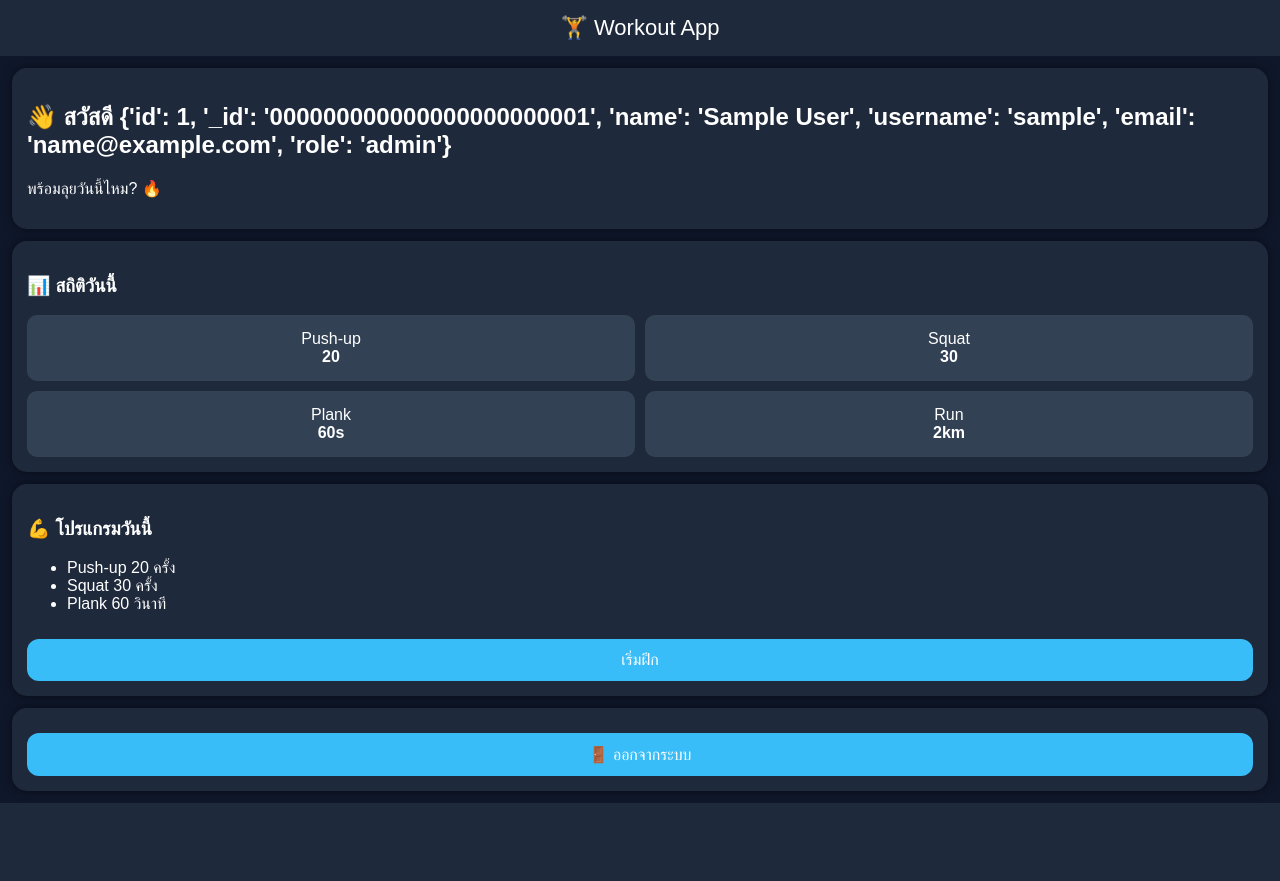
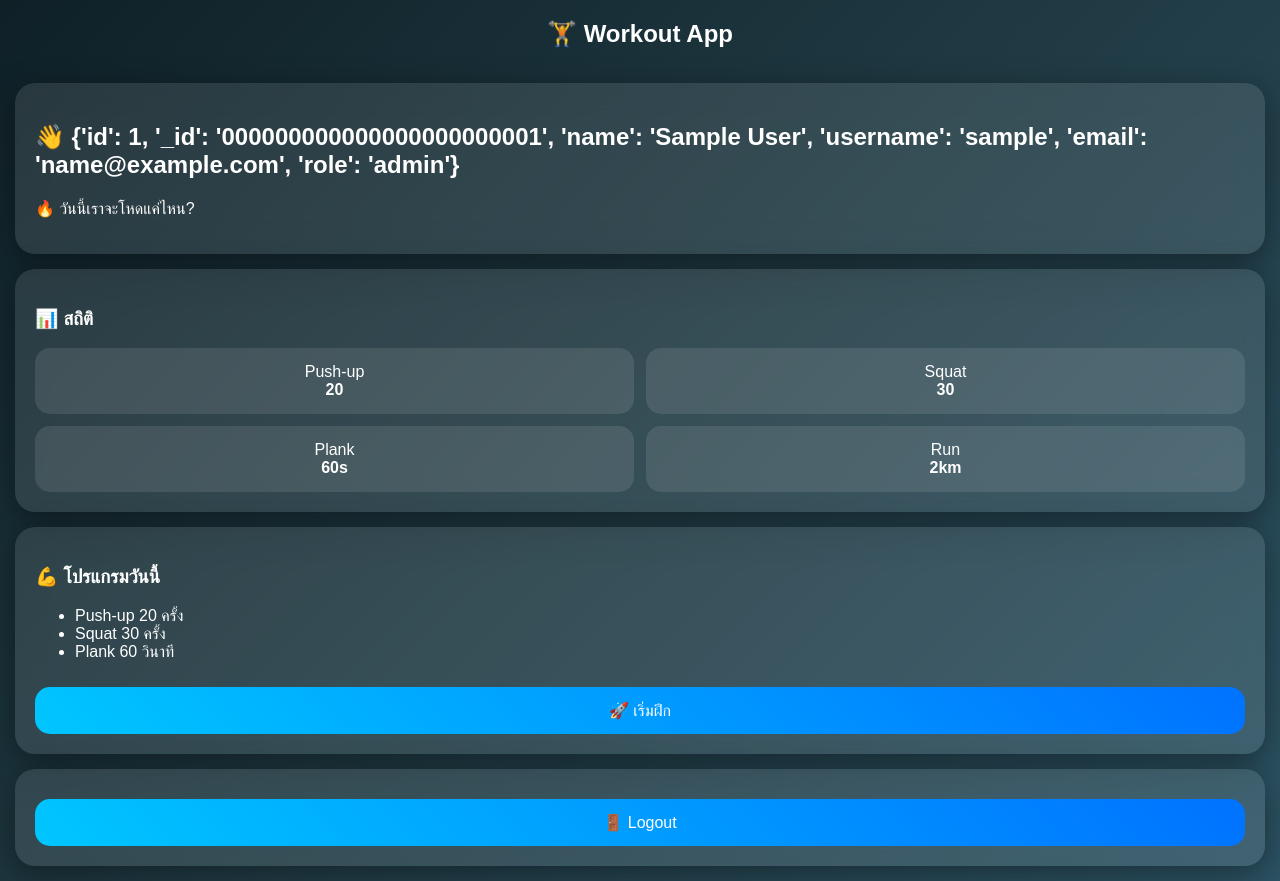
Before and after one commit to kiadtisaknuchueaa-glitch/workout-app, a Flask app: page /dashboard in a window 1280 px wide. Before the commit the page ends 803 px from the top, so only its background shows below. Run offline with Flask 3, Linux system fonts and the light colour scheme; the visitor is signed in with stand-in values (Sample User, id 1).

Commit message:
super UI upgrade

```diff
--- a/templates/dashboard.html
+++ b/templates/dashboard.html
@@ -9,51 +9,59 @@
 body {
     margin:0;
     font-family: Arial;
-    background: #0f172a;
-    color: white;
+    background: linear-gradient(135deg,#0f2027,#203a43,#2c5364);
+    color:white;
 }
 
 /* Header */
 .header {
-    padding:15px;
-    font-size:22px;
-    background:#1e293b;
+    padding:20px;
+    font-size:24px;
     text-align:center;
+    font-weight:bold;
 }
 
-/* Card */
+/* Glass Card */
 .card {
-    background:#1e293b;
-    margin:12px;
-    padding:15px;
-    border-radius:15px;
-    box-shadow: 0 0 10px rgba(0,0,0,0.5);
-}
-
-/* Button */
-button {
-    padding:12px;
-    width:100%;
-    border:none;
-    border-radius:12px;
-    background:#38bdf8;
-    color:white;
-    font-size:16px;
-    margin-top:10px;
+    background: rgba(255,255,255,0.1);
+    backdrop-filter: blur(15px);
+    margin:15px;
+    padding:20px;
+    border-radius:20px;
+    box-shadow: 0 8px 32px rgba(0,0,0,0.4);
 }
 
 /* Grid */
 .grid {
     display:grid;
     grid-template-columns: 1fr 1fr;
-    gap:10px;
+    gap:12px;
 }
 
+/* Stat Box */
 .stat {
-    background:#334155;
+    background: rgba(255,255,255,0.1);
     padding:15px;
-    border-radius:10px;
+    border-radius:15px;
     text-align:center;
+}
+
+/* Button */
+button {
+    width:100%;
+    padding:14px;
+    border:none;
+    border-radius:15px;
+    font-size:16px;
+    color:white;
+    margin-top:10px;
+    background: linear-gradient(45deg,#00c6ff,#0072ff);
+}
+
+/* Animation */
+.card:hover {
+    transform: scale(1.02);
+    transition: 0.3s;
 }
 </style>
 </head>
@@ -65,12 +73,12 @@ button {
 </div>
 
 <div class="card">
-<h2>👋 สวัสดี {{ user }}</h2>
-<p>พร้อมลุยวันนี้ไหม? 🔥</p>
+<h2>👋 {{ user }}</h2>
+<p>🔥 วันนี้เราจะโหดแค่ไหน?</p>
 </div>
 
 <div class="card">
-<h3>📊 สถิติวันนี้</h3>
+<h3>📊 สถิติ</h3>
 
 <div class="grid">
     <div class="stat">Push-up<br><b>20</b></div>
@@ -90,13 +98,13 @@ button {
 </ul>
 
 <button onclick="location.href='/workout'">
-เริ่มฝึก
+🚀 เริ่มฝึก
 </button>
 </div>
 
 <div class="card">
 <button onclick="location.href='/logout'">
-🚪 ออกจากระบบ
+🚪 Logout
 </button>
 </div>
 
```
